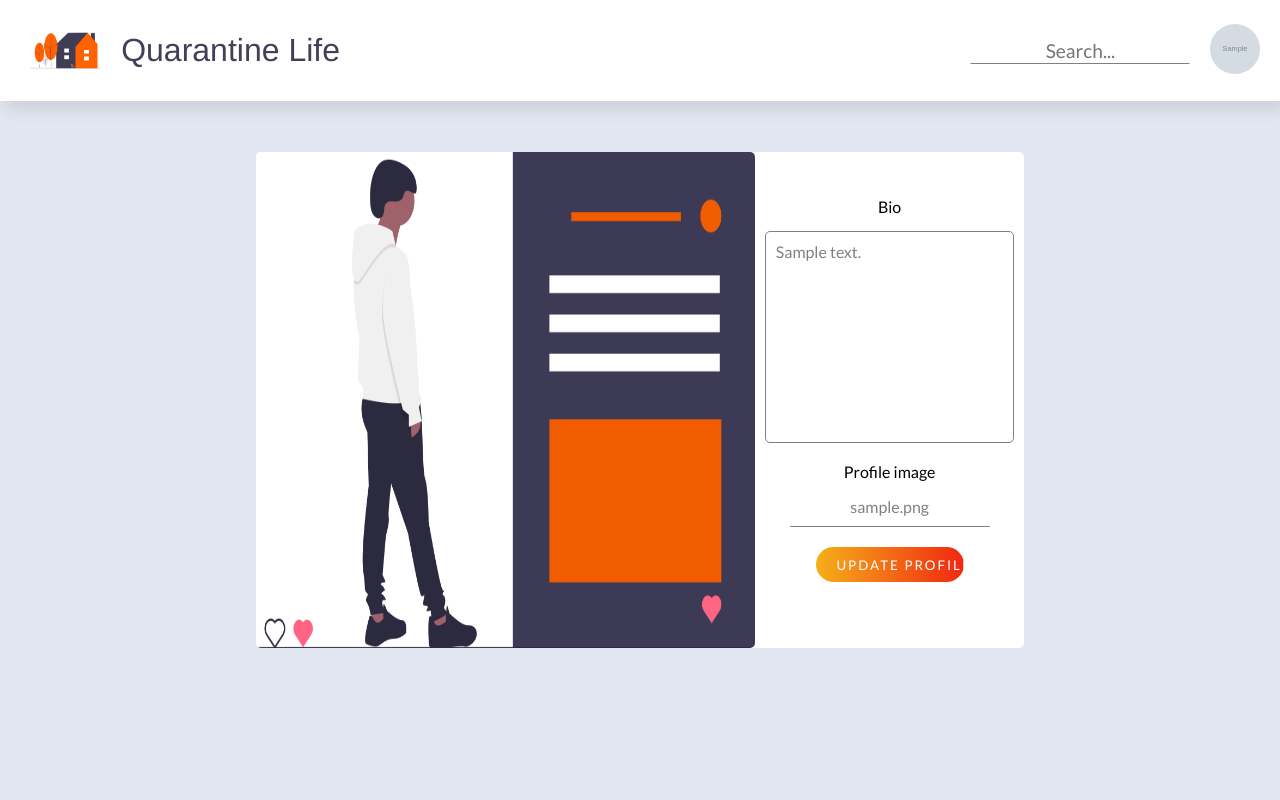
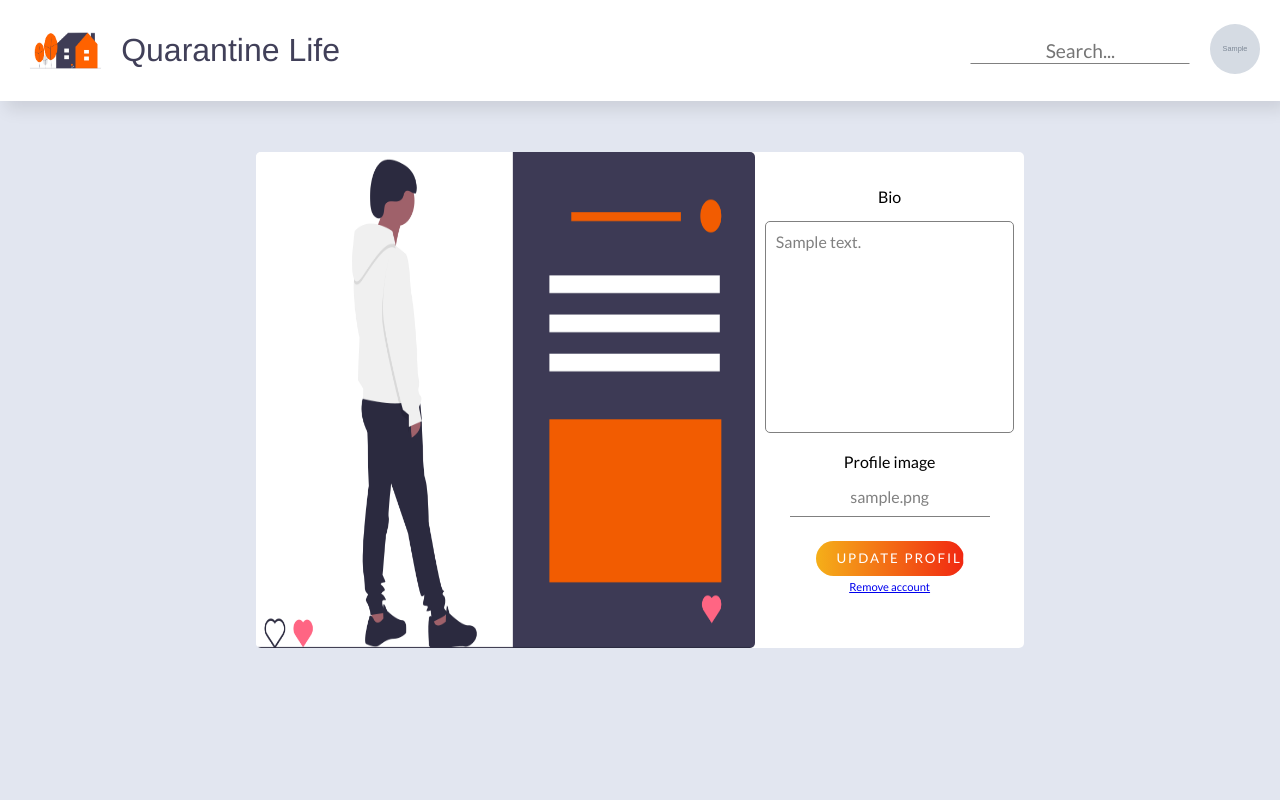
Before and after one commit to miguelchenriques/QuarantineLifeForum, a Django app: page /forum/edit_profile/ in a window 1280 px wide. Run offline with Django 3.2, Linux system fonts and the light colour scheme; a user stored in the database is signed in; tables that the repository leaves empty hold one stand-in row (values such as "Sample post"); grey boxes marked "Sample" are stand-in pictures.

Commit message:
Added delete account

```diff
--- a/forum/static/forum/css/forms.css
+++ b/forum/static/forum/css/forms.css
@@ -258,3 +258,15 @@
     border: none;
     font-size: .8rem;
 }
+
+.errorlist {
+    list-style-type: none;
+    margin: 0;
+    padding: 0;
+    color: #f12711;
+}
+
+#delete-account {
+    font-size: 0.7rem;
+    margin-top: 0.25em;
+}
--- a/forum/static/forum/css/left-aside.css
+++ b/forum/static/forum/css/left-aside.css
@@ -21,6 +21,7 @@
     display: flex;
     flex-direction: column;
     width: 100%;
+    scrollbar-width: none;
 }
 
 .left-aside a{
--- a/forum/static/forum/css/main.css
+++ b/forum/static/forum/css/main.css
@@ -160,6 +160,7 @@ article:hover{
 }
 
 .updateProfile{
+    margin-top: 0.25em;
     width: 150px;
 }
 
--- a/forum/static/forum/js/accounts.js
+++ b/forum/static/forum/js/accounts.js
@@ -100,5 +100,23 @@ $(document).ready(function () {
                 }
             }
         })
+    });
+
+    $('#delete-account').click(function (e) {
+        e.preventDefault();
+
+        const this_ = $(this);
+        if (confirm("Click OK to remove account")) {
+            $.ajax({
+                url: this_.attr('href'),
+                method: 'post',
+                data: {
+                    csrfmiddlewaretoken: $("input[name=csrfmiddlewaretoken]").val()
+                },
+                success: function () {
+                    location.href = '/forum'
+                }
+            })
+        }
     })
 });
--- a/forum/templates/forum/edit_profile.html
+++ b/forum/templates/forum/edit_profile.html
@@ -7,17 +7,19 @@
 {% block articles %}
     <div class="login editProfile">
         <div class="editProfileContainer">
-            {% if error_message %}
-                {{ error_message }}
-            {% endif %}
             <img src="{% static 'forum/img/undraw_social_user_lff0.png' %}">
             <form class="editProfileForm" action="{% url 'forum:edit_profile' %}" method="post">
+                {% if error_message %}
+                    {{ error_message }}
+                {% endif %}
                 {% csrf_token %}
                 {% for field in form %}
                     {{ field.label }} <br>
                     {{ field }} <br>
                 {% endfor %}
                 <input class="updateProfile" type="submit" value="Update Profile">
+                <input type="hidden" id="username" value="{{ user.username }}">
+                <a id="delete-account" href="{% url 'forum:remove_account' %}">Remove account</a>
             </form>
         </div>
     </div>
--- a/forum/templates/forum/home.html
+++ b/forum/templates/forum/home.html
@@ -12,7 +12,7 @@
                 <h3>{% block PageName %}Home Page{% endblock %}</h3>
             </div>
             <div class="topic_right">
-                {% block PageLink %}<a href="#" class="home_new-posts">See the newest posts &rarr;</a>{% endblock %}
+                {% block PageLink %}<a href="{% url 'forum:new_posts' %}" class="home_new-posts">See the newest posts &rarr;</a>{% endblock %}
             </div>
         </div>
 
--- a/forum/templates/forum/new_posts.html
+++ b/forum/templates/forum/new_posts.html
@@ -4,3 +4,7 @@
 {% block PageName %}
 New Posts
 {% endblock %}
+
+{% block PageLink %}
+<a href="{% url 'forum:home' %}" class="home_new-posts">Go to the homepage &rarr;</a>
+{% endblock %}
--- a/forum/urls.py
+++ b/forum/urls.py
@@ -20,7 +20,8 @@ urlpatterns = [
     path('api/signup', apiviews.signup_api, name='api_signup'),
     path('liked-posts/', views.liked_Posts, name='liked_posts'),
     path('edit_profile/', views.edit_profile, name='edit_profile'),
-    path('change_password', auth_views.PasswordChangeView.as_view(success_url='/forum/'), name='change_password'),
+    path('change_password/', auth_views.PasswordChangeView.as_view(success_url='/forum/'), name='change_password'),
+    path('remove_account/', apiviews.delete_user, name='remove_account'),
 
     # API URLS
     path('api/verify-email/', apiviews.verify_email, name='api_verify_email'),
```
Also changed, not shown: forum/apiviews.py (+8 -0 lines).
